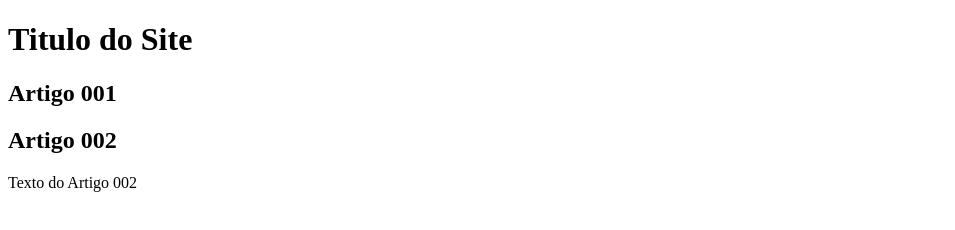
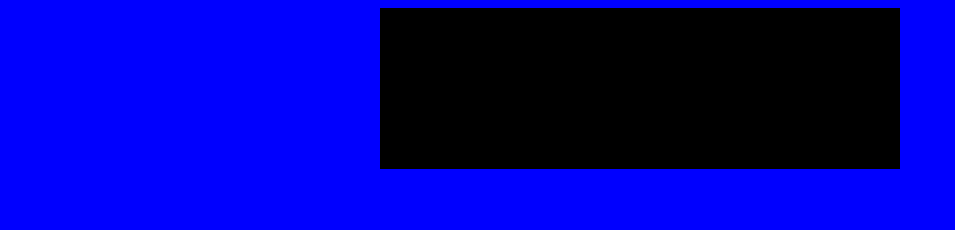
Before and after one commit to joaovictorrodiguesdelima67/Curso-de-Java-Script, a plain HTML site: page Index.HTML in a window 1280 px wide. Shown: the whole page, without its empty margins (0-955 px from the left). Drawn offline with Linux system fonts and the light colour scheme.

Commit message:
iniciei o design

```diff
--- a/Index.HTML
+++ b/Index.HTML
@@ -5,6 +5,7 @@
     <meta http-equiv="X-UA-Compatible" content="IE=edge">
     <meta name="viewport" content="width=device-width, initial-scale=1.0">
     <title>titulo do Site</title>
+    <link rel="stylesheet" href="estilos/styles.css">
 </head>
 <body>
     <main>
--- /dev/null
+++ b/estilos/styles.css
@@ -0,0 +1,17 @@
+*{
+    font-family: Arial, Helvetica, sans-serif
+    ;font-size: 16px;
+}
+
+body{
+    background-color: blue;
+
+}
+
+main{
+    background-color: black;
+    width: 500px;
+    margin: auto;
+    padding: 10px;
+    box-shadow: 3px 3px 5px rgba(red, green, blue, alpha);
+}
```
